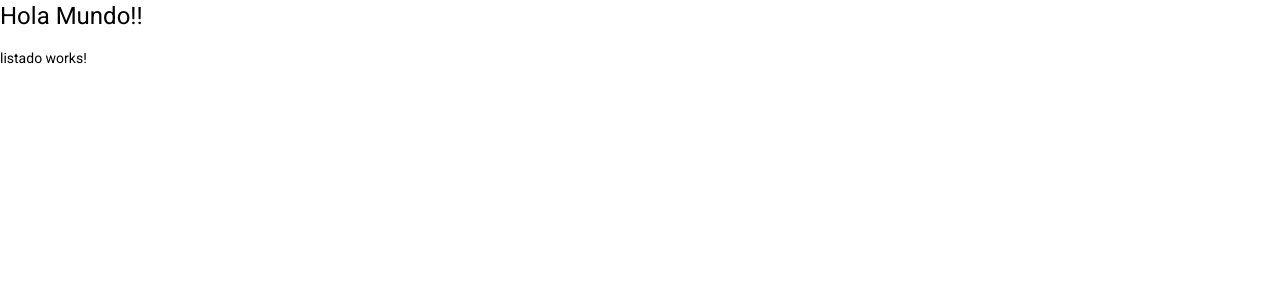
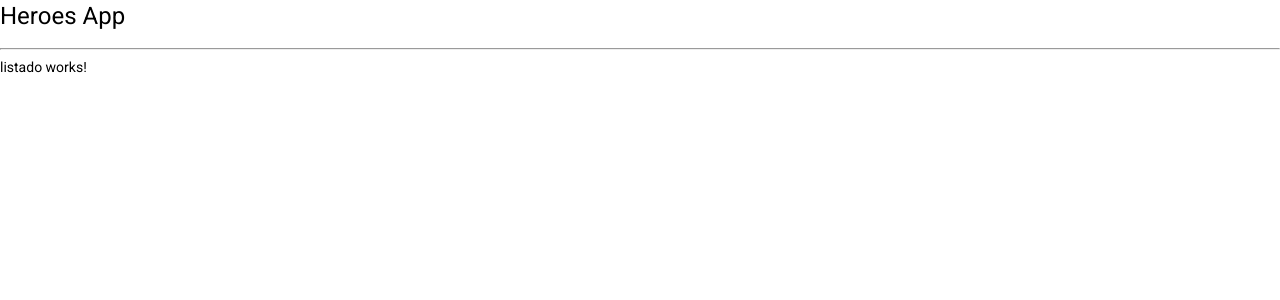
Before and after one commit to Carlos-Vallejo-Bustamante/rutas-hijas-y-lazy-load, an Angular app: page /heroes/listado in a window 1280 px wide. Shown: the top 300 px of the page. Built offline with nearby package versions, Linux system fonts and the light colour scheme.

Commit message:
add router-outlet in homePage and final section 12

```diff
--- a/src/app/app.component.html
+++ b/src/app/app.component.html
@@ -1,3 +1 @@
-<h1>Hola Mundo!!</h1>
-
 <router-outlet></router-outlet>
--- a/src/app/heroes/heroes-routing.module.ts
+++ b/src/app/heroes/heroes-routing.module.ts
@@ -4,11 +4,13 @@
 import { AgregarComponent } from './pages/agregar/agregar.component';
 import { BuscarComponent } from './pages/buscar/buscar.component';
 import { HeroeComponent } from './pages/heroe/heroe.component';
+import { HomeComponent } from './pages/home/home.component';
 import { ListadoComponent } from './pages/listado/listado.component';
 
 const routes: Routes = [
   {
     path: '',
+    component: HomeComponent,
     children: [
       {
         path: 'listado',
--- a/src/app/heroes/pages/home/home.component.html
+++ b/src/app/heroes/pages/home/home.component.html
@@ -1 +1,4 @@
-<p>home works!</p>
+<h1>Heroes App</h1>
+<hr>
+
+<router-outlet></router-outlet>
```
